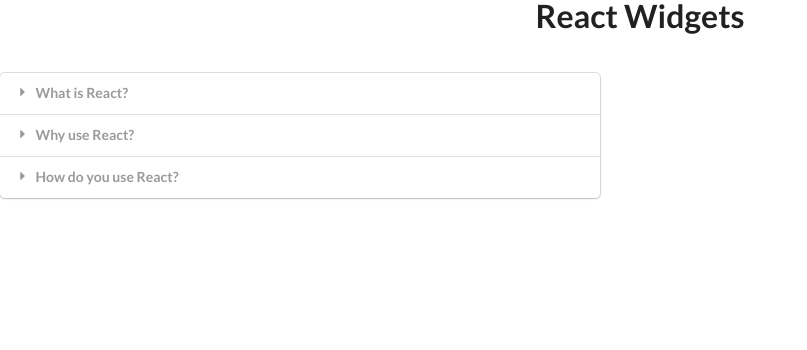
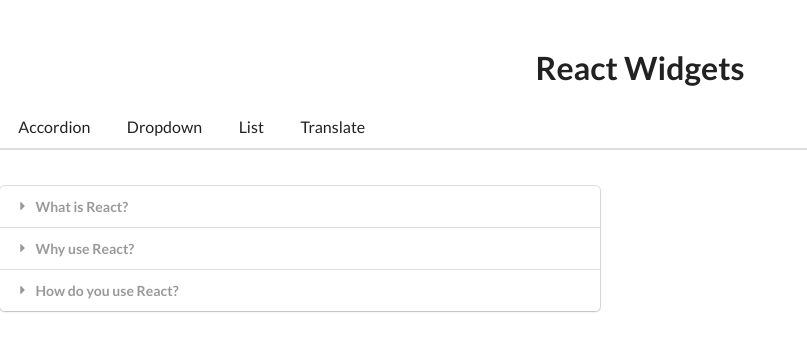
Before and after one commit to Milopadma/reactcourse, a React (Vite) app in the folder react-course-5/: page / in a window 1280 px wide. Shown: the top 350 px of the page, without its empty margins (0-807 px from the left). Built offline with nearby package versions, Linux system fonts and the light colour scheme.

Commit message:
new routing and header nav

```diff
--- a/react-course-5/src/App.jsx
+++ b/react-course-5/src/App.jsx
@@ -4,6 +4,9 @@
 import { useState } from "react";
 import Translate from "./components/Translate";
 import Users from "./components/Users";
+import Route from "./components/Route";
+
+import Header from "./components/Header";
 
 const items = [
   {
@@ -37,43 +40,20 @@
 ];
 
 //for page routing
-const showAccordion = () => {
-  if (window.location.pathname === "/") {
-    return <Accordion items={items} />;
-  }
-};
 
-const showList = () => {
-  if (window.location.pathname === "/list") {
-    return <Search />;
-  }
-};
-
-const showDropdownComponent = () => {
-  if (window.location.pathname === "/dropdown") {
-    return (
-      <div>
-        <h3>Dropdown</h3>
-        <button onClick={() => setShowDropdown(!showDropdown)}>
-          toggle dropdown
-        </button>
-        {showDropdown ? (
-          <Dropdown
-            selected={selected}
-            onSelectedChange={setSelected}
-            options={options}
-          />
-        ) : null}
-      </div>
-    );
-  }
-};
-
-const showTranslate = () => {
-  if (window.location.pathname === "/translate") {
-    return <Translate />;
-  }
-};
+// const showDropdownComponent = () => {
+//   if (window.location.pathname === "/dropdown") {
+//     return (
+//       <div>
+//         <h3>Dropdown</h3>
+//         <button onClick={() => setShowDropdown(!showDropdown)}>
+//           toggle dropdown
+//         </button>
+//         {showDropdown ? <Dropdown /> : null}
+//       </div>
+//     );
+//   }
+// };
 
 export default function App() {
   const [selected, setSelected] = useState(options[0]); //for dropdown
@@ -81,12 +61,27 @@
 
   return (
     <div>
+      <br />
       <h1 className="ui header one center aligned">React Widgets</h1>
+      <Header />
       <br />
-      {showAccordion()}
-      {showList()}
-      {showDropdownComponent()}
-      {showTranslate()}
+      <Route path="/">
+        <Accordion items={items} />
+      </Route>
+      <Route path="/list">
+        <Search />
+      </Route>
+      <Route path="/translate">
+        <Translate />
+      </Route>
+      <Route path="/dropdown">
+        <Dropdown
+          label="select a color"
+          selected={selected}
+          onSelectedChange={setSelected}
+          options={options}
+        />
+      </Route>
     </div>
   );
 }
--- /dev/null
+++ b/react-course-5/src/components/Header.jsx
@@ -0,0 +1,14 @@
+
+
+const Header = () => {
+    return (
+        <div className="ui secondary pointing menu">
+            <a className="item" href="/"> Accordion </a>
+            <a className="item" href="/dropdown"> Dropdown </a>
+            <a className="item" href="/list"> List </a>
+            <a className="item" href="/translate"> Translate </a>
+
+        </div>
+    );
+    }
+export default Header;
--- /dev/null
+++ b/react-course-5/src/components/Route.jsx
@@ -0,0 +1,5 @@
+const Route = ({ path, children }) => {
+  return window.location.pathname === path ? children : null;
+};
+
+export default Route;
```
